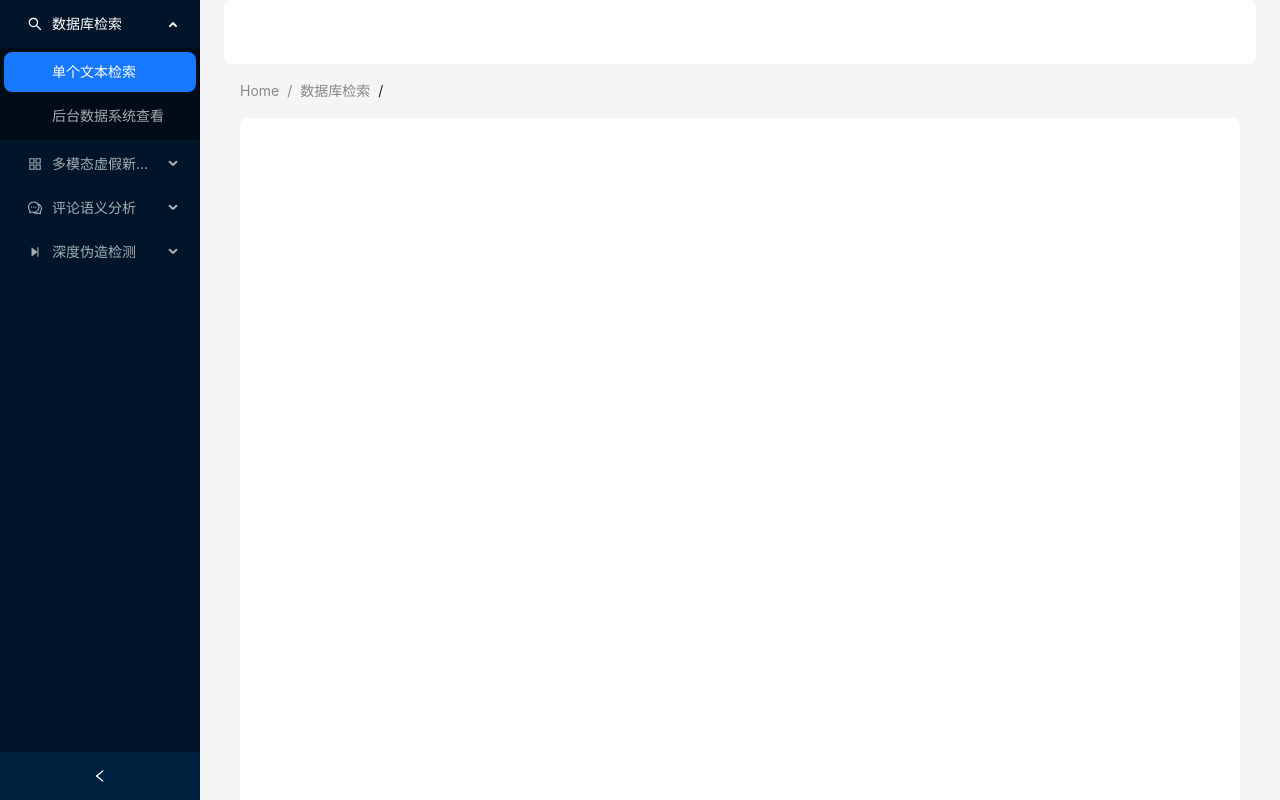
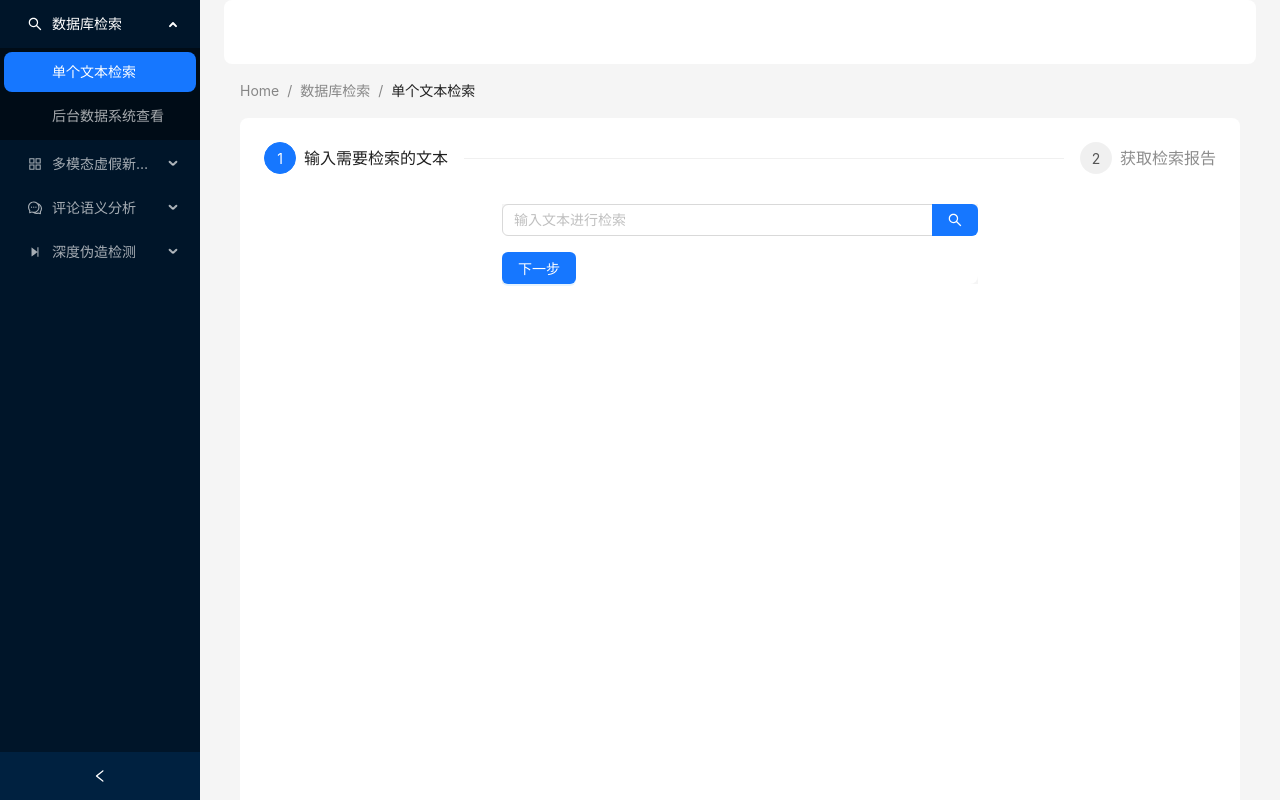
Before and after one commit to cyChen2003/rumorVideo, a React (Create React App) app: page / in a window 1280 px wide. Shown: the top 800 px of the page. Built offline with nearby package versions, Linux system fonts and the light colour scheme.

Commit message:
修复了部分问题

```diff
--- a/src/App.tsx
+++ b/src/App.tsx
@@ -8,6 +8,8 @@ import {
 import type { MenuProps } from "antd";
 import { Menu, Slider, theme } from "antd";
 import { Breadcrumb } from "antd";
+import { TextSearch } from "./textSearch";
+import { DbShow } from "./dbShow";
 import { Flex, Layout } from "antd";
 import { CrossTransformer } from "./crossTransformer";
 import { Deepfake1 } from "./deepfake1";
@@ -132,7 +134,7 @@ const App: React.FC = () => {
   } = theme.useToken();
   const [stateOpenKeys, setStateOpenKeys] = useState(["1", "11"]);
   const [collapsed, setCollapsed] = useState(false);
-  const [selectedKey, setSelectedKey] = useState<string | null>(null);
+  const [selectedKey, setSelectedKey] = useState<string | null>("11");
   const onOpenChange: MenuProps["onOpenChange"] = (openKeys) => {
     const currentOpenKey = openKeys.find(
       (key) => stateOpenKeys.indexOf(key) === -1
@@ -215,8 +217,8 @@ const App: React.FC = () => {
                 borderRadius: borderRadiusLG,
               }}
             >
-              {selectedKey === "11" && <div>单个文本检索</div>}
-              {selectedKey === "12" && <div>后台数据系统查看</div>}
+              {selectedKey === "11" && <TextSearch />}
+              {selectedKey === "12" && <DbShow />}
               {selectedKey === "21" && <CrossTransformer />}
               {selectedKey === "22" && <div>后台数据检测结果查看</div>}
               {selectedKey === "31" && <div>单个视频评论语义分析</div>}
--- a/src/dbShow.tsx
+++ b/src/dbShow.tsx
@@ -3,6 +3,7 @@ import { Card, Space } from "antd";
 import type { SearchProps } from "antd/es/input/Search";
 import { Input } from "antd";
 import ReactDOM from "react-dom";
+
 import { Pie } from "@ant-design/plots";
 import { Flex, Layout } from "antd";
 import { Button, message, Steps, theme } from "antd";
```
